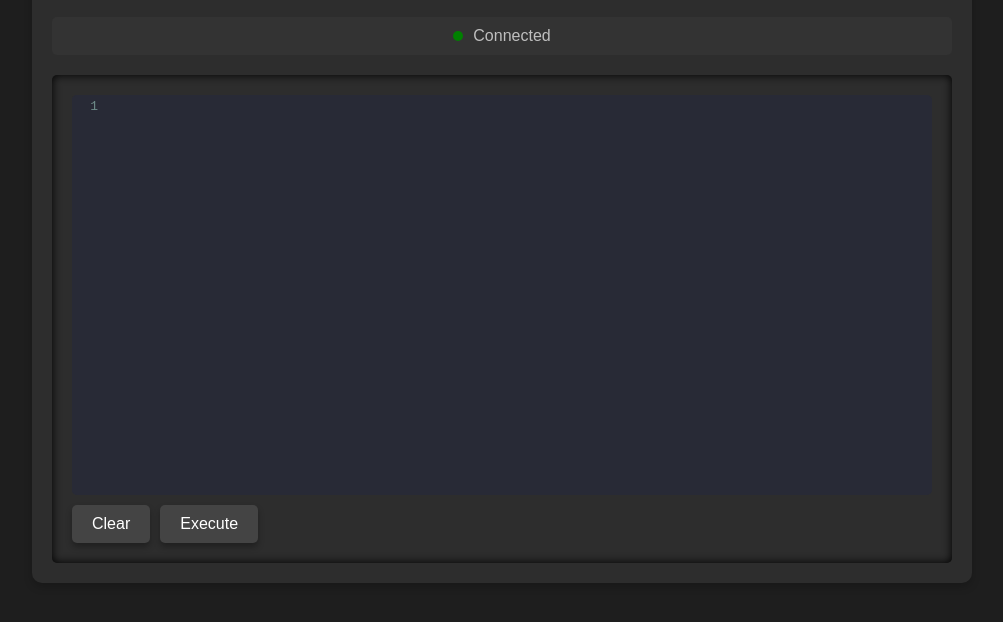
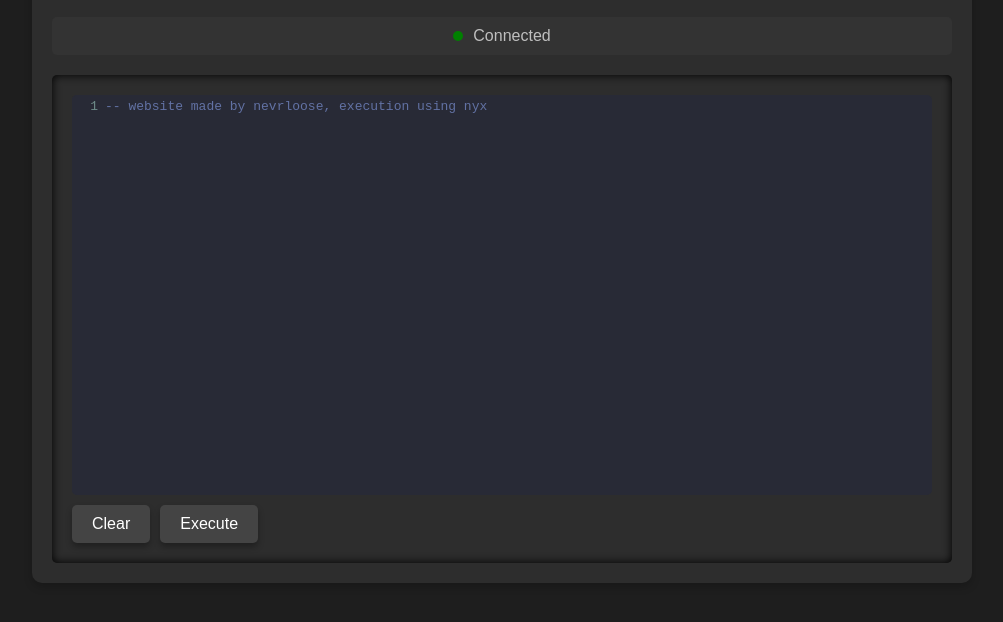
Before and after one commit to Bl4d3y/krampus, a plain HTML site: page index.html in a window 1280 px wide. Shown: the part 166-788 px from the top of the page, without its empty margins (138-1141 px from the left). Drawn offline with nearby package versions, Linux system fonts and the light colour scheme.

Commit message:
Update index.html

```diff
--- a/index.html
+++ b/index.html
@@ -102,7 +102,7 @@
             <span id="status-text">Not Connected</span>
         </div>
         <form id="loadstringForm" class="command-section">
-            <textarea id="command-input"></textarea>
+            <textarea id="command-input">-- website made by nevrloose, execution using nyx</textarea>
             <div class="buttons">
                 <button type="button" id="clear-button">Clear</button>
                 <button type="submit" id="execute-button">Execute</button>
```
